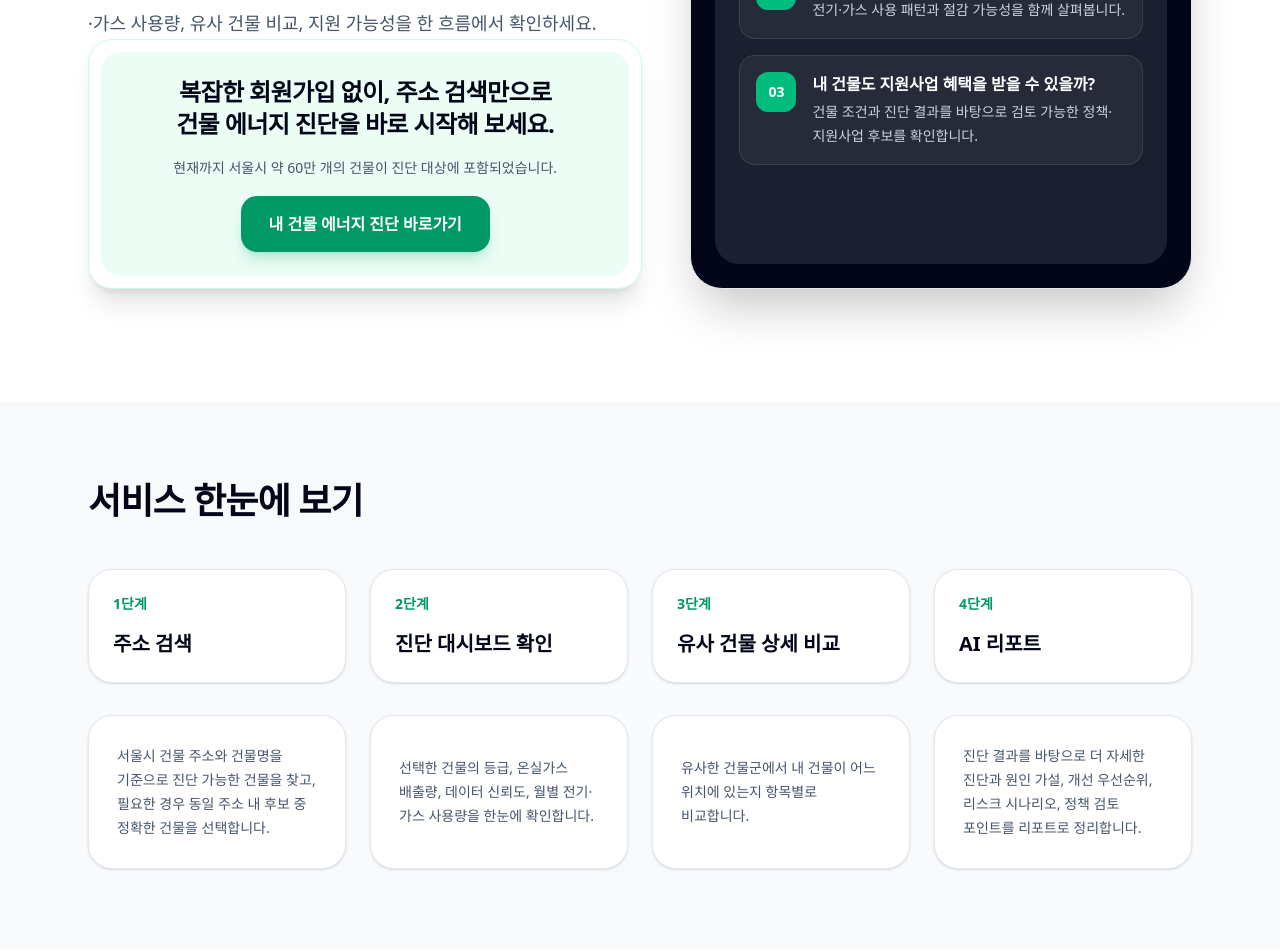
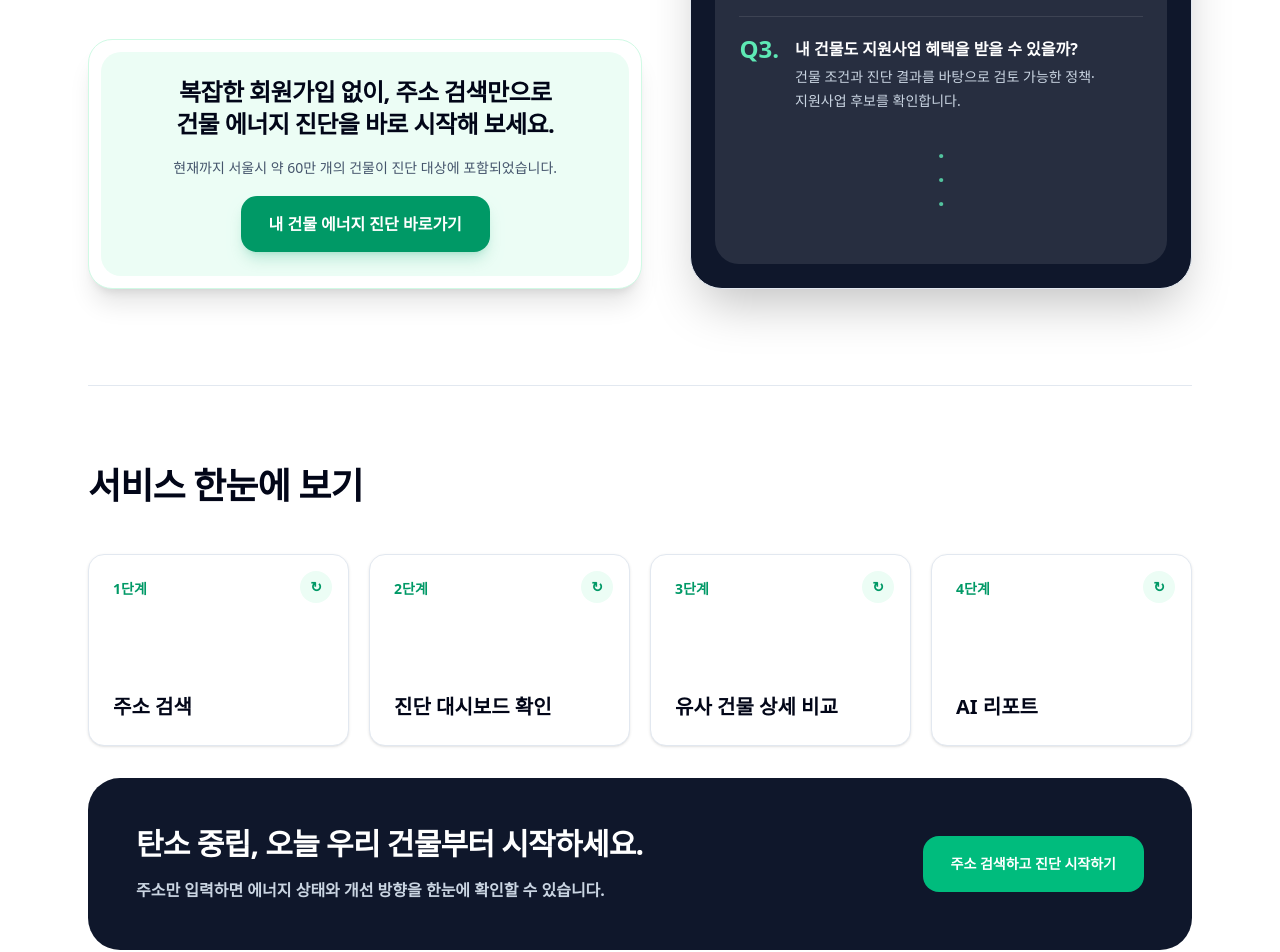
Before and after one commit to tjdxo/not_bad_building_coach, a Next.js app in the folder building-ui-main/: page / in a window 1280 px wide. Shown: the part 540-1492 px from the top of the page. Built offline with nearby package versions, Linux system fonts and the light colour scheme.

Commit message:
Refine landing page layout

```diff
--- a/building-ui-main/app/page.tsx
+++ b/building-ui-main/app/page.tsx
@@ -48,27 +48,9 @@ function HeroTitle() {
 export default function Home() {
   const [activeStep, setActiveStep] = useState<number | null>(null);
 
-  function stepCardClass(index: number) {
-    const active = activeStep === index;
-    return `rounded-3xl border p-6 shadow-sm transition ${
-      active
-        ? "border-emerald-400 bg-emerald-50/50 shadow-[0_0_0_3px_rgba(16,185,129,0.15)]"
-        : "border-slate-200 bg-white hover:border-emerald-200"
-    }`;
-  }
-
-  function detailCardClass(index: number) {
-    const active = activeStep === index;
-    return `rounded-3xl border p-7 shadow-sm transition ${
-      active
-        ? "border-emerald-400 bg-emerald-50/50 shadow-[0_0_0_3px_rgba(16,185,129,0.15)]"
-        : "border-slate-200 bg-white hover:border-emerald-200"
-    }`;
-  }
-
   return (
     <main>
-      <section className="relative overflow-hidden bg-white py-20 sm:py-28">
+      <section className="relative overflow-hidden bg-white pt-14 pb-16 sm:pt-20 sm:pb-24">
         <div className="absolute inset-0 -z-10 bg-[radial-gradient(60rem_40rem_at_50%_-10%,#d1fae5,transparent)]" />
         <div className="mx-auto max-w-6xl px-6">
           <div className="grid items-stretch gap-12 lg:grid-cols-[1.05fr_0.95fr]">
@@ -81,7 +63,7 @@ export default function Home() {
                 </p>
               </div>
 
-              <div className="mt-9 max-w-2xl rounded-3xl border border-emerald-100 bg-white p-3 shadow-xl sm:mt-12 lg:mt-auto">
+              <div className="mt-8 w-full rounded-3xl border border-emerald-100 bg-white p-3 shadow-xl sm:mt-9 lg:mt-8 lg:max-w-2xl">
                 <div className="rounded-[1.25rem] bg-emerald-50 p-6">
                   <div className="flex flex-col items-center gap-4 text-center">
                     <h2 className="text-2xl font-black tracking-tight text-slate-950">
@@ -101,20 +83,23 @@ export default function Home() {
               </div>
             </div>
 
-            <div className="rounded-[2rem] border border-slate-200 bg-slate-950 p-6 text-white shadow-2xl lg:h-full">
-              <div className="flex h-full flex-col rounded-3xl bg-white/10 p-6">
+            <div className="rounded-[2rem] border border-slate-200 bg-slate-900 p-6 text-white shadow-2xl lg:h-full">
+              <div className="flex h-full flex-col justify-center rounded-3xl bg-white/10 p-6">
                 <h2 className="text-3xl font-black leading-tight">
                   내 건물의 모든 궁금증을
                   <span className="block">해결할 수 있습니다</span>
                 </h2>
-                <div className="mt-8 flex-1 space-y-4">
+                <div className="mt-8">
                   {[
-                    ["01", "나와 비슷한 건물 중 내 건물 에너지 사용량은 몇 등일까?", "용도와 규모가 비슷한 건물군 안에서 내 건물의 상대적 위치를 확인합니다."],
-                    ["02", "지금 에너지 비용을 얼마나 더 아낄 수 있을까?", "전기·가스 사용 패턴과 절감 가능성을 함께 살펴봅니다."],
-                    ["03", "내 건물도 지원사업 혜택을 받을 수 있을까?", "건물 조건과 진단 결과를 바탕으로 검토 가능한 정책·지원사업 후보를 확인합니다."],
-                  ].map(([number, title, desc]) => (
-                    <div key={title} className="flex gap-4 rounded-2xl border border-white/10 bg-white/5 p-4">
-                      <div className="flex h-10 w-10 shrink-0 items-center justify-center rounded-xl bg-emerald-500 text-sm font-black">
+                    ["Q1.", "나와 비슷한 건물 중 내 건물 에너지 사용량은 몇 등일까?", "용도와 규모가 비슷한 건물군 안에서 내 건물의 상대적 위치를 확인합니다."],
+                    ["Q2.", "지금 에너지 비용을 얼마나 더 아낄 수 있을까?", "전기·가스 사용 패턴과 절감 가능성을 함께 살펴봅니다."],
+                    ["Q3.", "내 건물도 지원사업 혜택을 받을 수 있을까?", "건물 조건과 진단 결과를 바탕으로 검토 가능한 정책·지원사업 후보를 확인합니다."],
+                  ].map(([number, title, desc], index) => (
+                    <div
+                      key={title}
+                      className={`flex gap-4 ${index < 2 ? "mb-5 border-b border-white/10 pb-5" : ""}`}
+                    >
+                      <div className="shrink-0 text-2xl font-black leading-none text-emerald-300">
                         {number}
                       </div>
                       <div>
@@ -123,6 +108,11 @@ export default function Home() {
                       </div>
                     </div>
                   ))}
+                  <div className="mt-6 flex h-[4.5rem] flex-col items-center justify-center text-2xl font-black leading-none text-emerald-300/80" aria-hidden="true">
+                    <span>.</span>
+                    <span>.</span>
+                    <span>.</span>
+                  </div>
                 </div>
               </div>
             </div>
@@ -130,52 +120,58 @@ export default function Home() {
         </div>
       </section>
 
-      <section className="bg-slate-50 py-20">
+      <section className="bg-white pb-8">
         <div className="mx-auto max-w-6xl px-6">
+          <div className="border-t border-slate-200 pt-20">
           <div className="max-w-2xl">
             <h2 className="text-3xl font-black tracking-tight text-slate-950 sm:text-4xl">
               서비스 한눈에 보기
             </h2>
           </div>
-          <div className="mt-12 grid gap-6 md:grid-cols-4">
-            {processSteps.map((step, index) => (
+          <div className="mt-12 grid gap-5 md:grid-cols-2 lg:grid-cols-4">
+            {processSteps.map((step, index) => {
+              const active = activeStep === index;
+              return (
               <button
                 key={step}
                 type="button"
-                onMouseEnter={() => setActiveStep(index)}
-                onMouseLeave={() => setActiveStep(null)}
                 onClick={() => setActiveStep(activeStep === index ? null : index)}
-                className={`${stepCardClass(index)} text-left`}
+                className="group h-48 [perspective:1000px]"
+                aria-pressed={active}
               >
-                <div className="text-sm font-black text-emerald-600">{index + 1}단계</div>
-                <div className="mt-4 text-xl font-black text-slate-950">{step}</div>
+                <span
+                  className={`relative block h-full rounded-2xl transition duration-500 [transform-style:preserve-3d] ${
+                    active ? "[transform:rotateY(180deg)]" : ""
+                  }`}
+                >
+                  <span className="absolute inset-0 flex flex-col justify-between rounded-2xl border border-slate-200 bg-white p-6 text-left shadow-sm [backface-visibility:hidden] group-hover:border-emerald-200">
+                    <span className="absolute right-4 top-4 flex h-8 w-8 items-center justify-center rounded-full bg-emerald-50 text-sm font-black text-emerald-600">
+                      ↻
+                    </span>
+                    <span className="text-sm font-black text-emerald-600">{index + 1}단계</span>
+                    <span className="text-xl font-black text-slate-950">{step}</span>
+                  </span>
+                  <span className="absolute inset-0 flex rounded-2xl border border-emerald-200 bg-emerald-50 p-6 text-left shadow-sm [backface-visibility:hidden] [transform:rotateY(180deg)]">
+                    <span className="self-center text-sm font-semibold leading-6 text-slate-700">{valuePoints[index].desc}</span>
+                  </span>
+                </span>
               </button>
-            ))}
+              );
+            })}
           </div>
-          <div className="mt-8 grid gap-6 md:grid-cols-2 lg:grid-cols-4">
-            {valuePoints.map((point, index) => (
-              <button
-                key={point.title}
-                type="button"
-                onMouseEnter={() => setActiveStep(index)}
-                onMouseLeave={() => setActiveStep(null)}
-                onClick={() => setActiveStep(activeStep === index ? null : index)}
-                className={`${detailCardClass(index)} text-left`}
-                aria-label={point.title}
-              >
-                <p className="text-sm leading-6 text-slate-600">{point.desc}</p>
-              </button>
-            ))}
           </div>
         </div>
       </section>
 
-      <section className="bg-white py-20">
+      <section className="bg-white pt-0 pb-20">
         <div className="mx-auto max-w-6xl px-6">
-          <div className="rounded-[2rem] bg-slate-950 p-8 text-white sm:p-12">
+          <div className="rounded-[2rem] bg-slate-900 p-8 text-white sm:p-12">
             <div className="grid gap-8 lg:grid-cols-[1fr_auto] lg:items-center">
               <div>
                 <h2 className="text-3xl font-black tracking-tight">탄소 중립, 오늘 우리 건물부터 시작하세요.</h2>
+                <p className="mt-4 max-w-2xl text-sm font-semibold leading-6 text-slate-300 sm:text-base">
+                  주소만 입력하면 에너지 상태와 개선 방향을 한눈에 확인할 수 있습니다.
+                </p>
               </div>
               <Link
                 href="/search"
```
